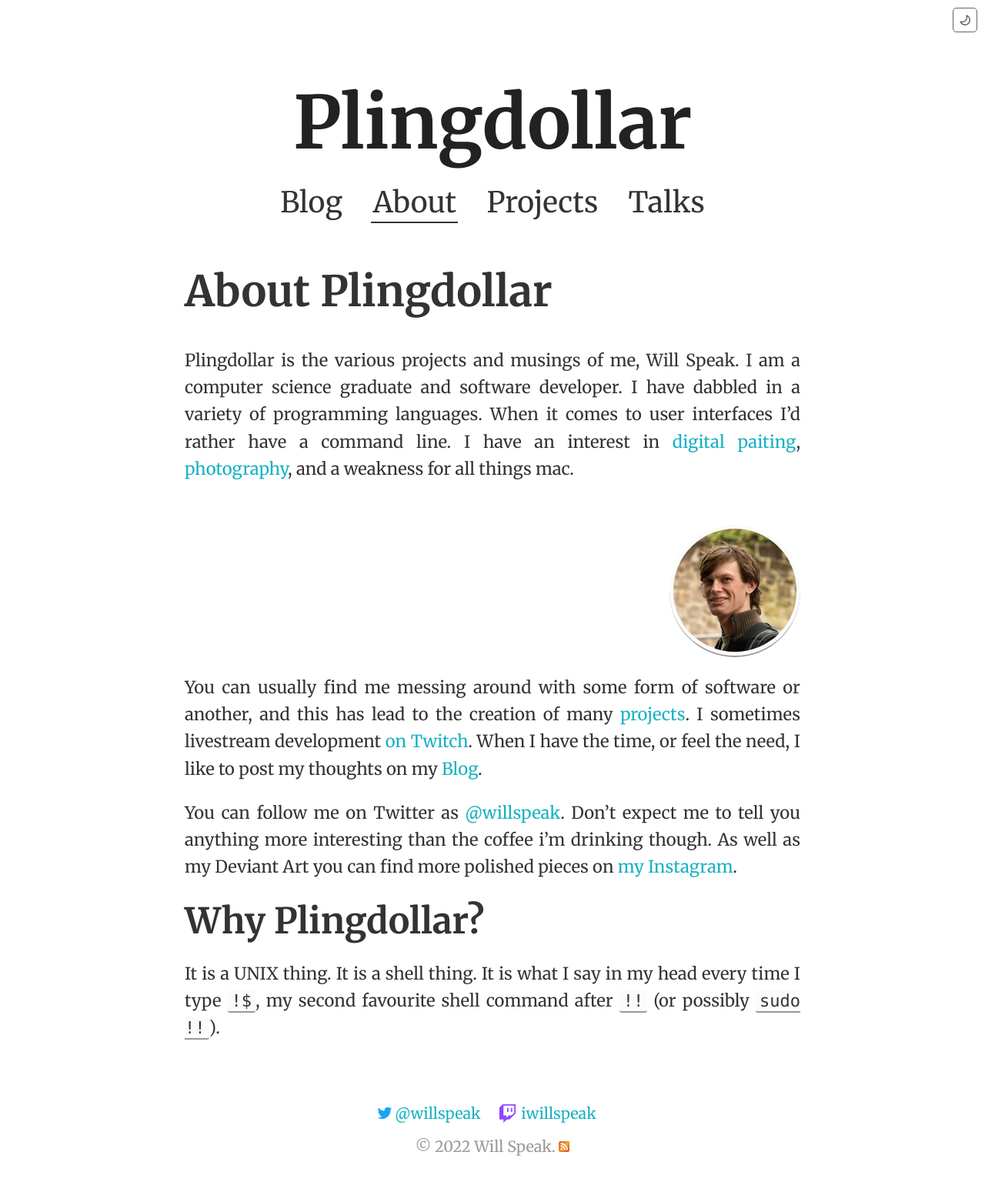
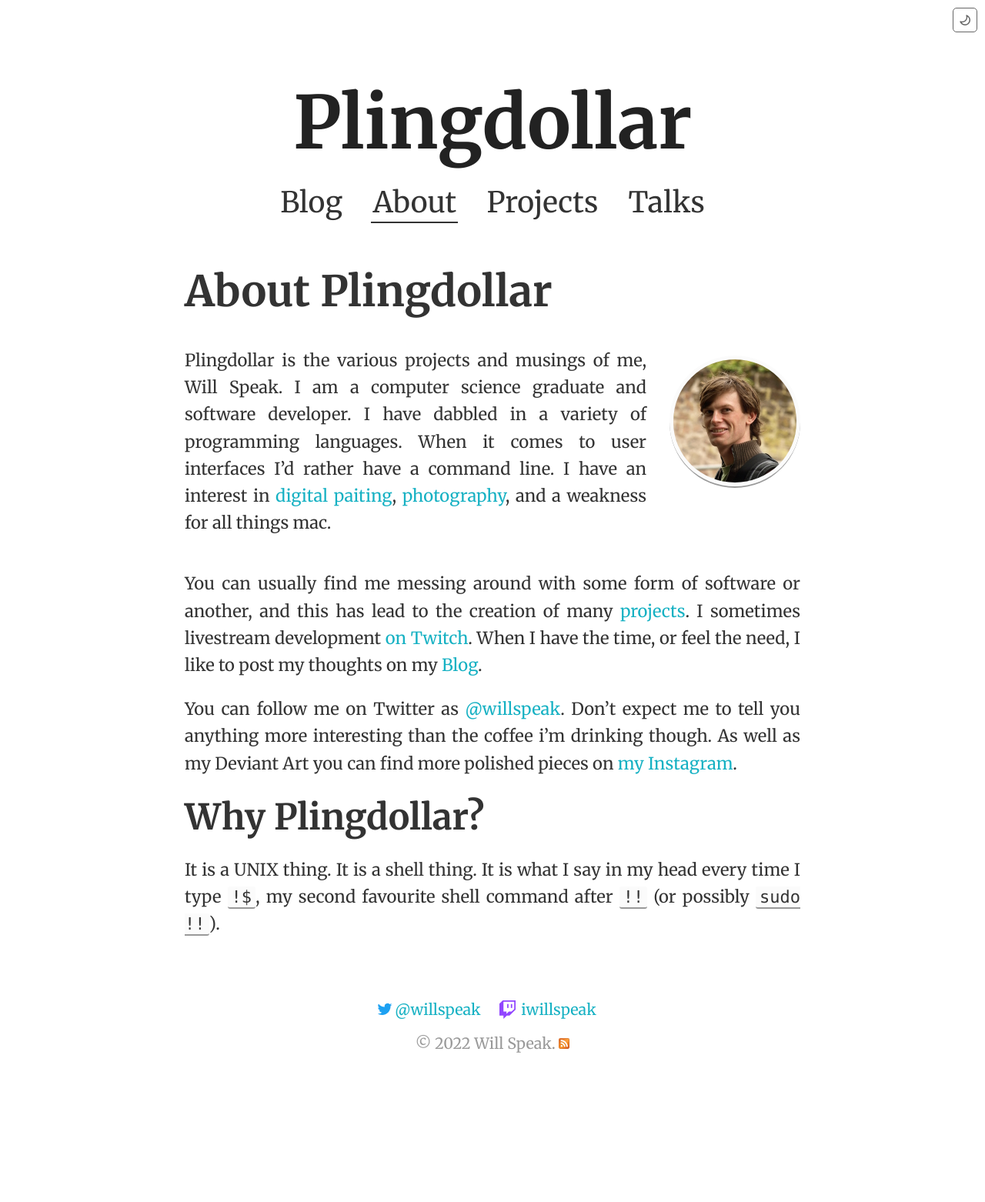
Before and after one commit to iwillspeak/iwillspeak.github.io, a Jekyll site: the page built from about.md, in a window 1280 px wide. Shown: the whole page at 77% size. Built offline with Jekyll 4.4.1, drawn with Linux system fonts in a browser that asks for light colours; after the commit the page ends 1427 px from its top, so only the background shows below that.

Commit message:
Fixup About Width

```diff
--- a/about.md
+++ b/about.md
@@ -7,7 +7,7 @@ title: About
 # About {{ site.name }}
 
 <div>
-<p style="float: left; max-widt: 600px;">
+<p style="float: left; max-width: 600px;">
 {{ site.name }} is the various projects and musings of me, Will Speak. I am a computer science graduate and software developer. I have dabbled in a variety of programming languages. When it comes to user interfaces I’d rather have a command line. I have an interest in
 <a href="{{ site.deviant_url }}">digital paiting</a>, <a href="{{ site.flickr_url }}" alt="My Flickr Site">photography</a>, and a weakness for all things mac.
 </p>
```
